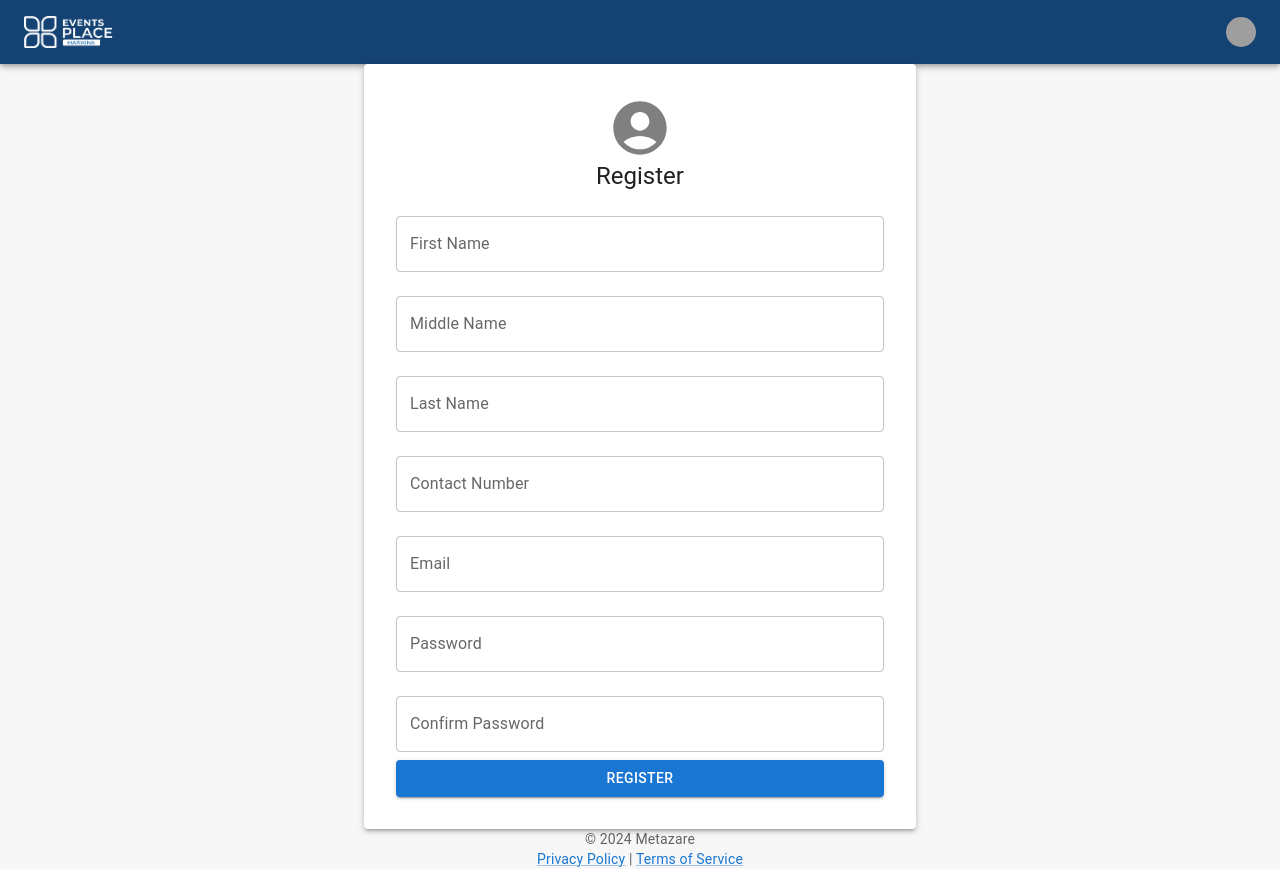
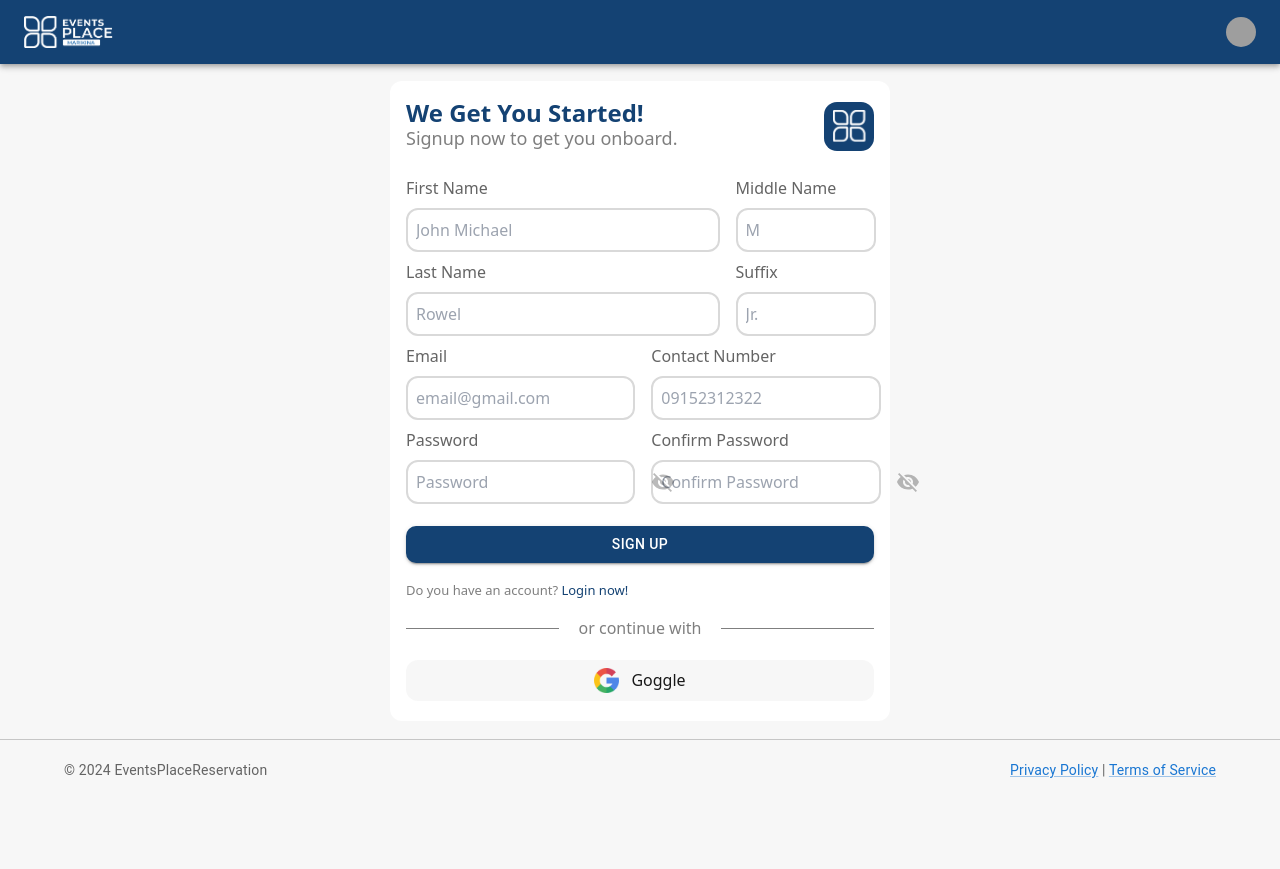
Before and after one commit to Metazare/Events-Place-Reservation-System, a React (Create React App) app in the folder client/: page /register in a window 1280 px wide. After the commit the page ends 800 px from the top, so only its background shows below. Built offline with nearby package versions, Linux system fonts and the light colour scheme; no server answers; grey boxes are pictures that could not be loaded.

Commit message:
feat: create register page with validation

```diff
--- a/client/src/Layouts/CardBaseLoginRegister.tsx
+++ b/client/src/Layouts/CardBaseLoginRegister.tsx
@@ -5,10 +5,11 @@ interface PropsType{
   title:string
   subTitle:string
   children:any
+  otherStyle?:string
 }
-function CardBaseLoginRegister({title,subTitle,children}:PropsType) {
+function CardBaseLoginRegister({title,subTitle,children,otherStyle}:PropsType) {
   return (
-    <div className='bg-[white] px-4 py-5 rounded-xl w-full max-w-[450px]'>
+    <div className={`bg-[white] px-4 py-5 rounded-xl w-full max-w-[450px] ${otherStyle} `}>
       <div className='flex items-center mb-6'>
         <div className='grow'>
           <h5 className='text-[24px] leading-[24px] font-[600] text-primary'>{title}</h5>
--- a/client/src/Layouts/Footer/Footer.tsx
+++ b/client/src/Layouts/Footer/Footer.tsx
@@ -3,10 +3,10 @@ import { Container, Typography, Link } from '@mui/material';
 
 const Footer: React.FC = () => {
   return (
-    <footer>
-      <Container maxWidth="lg">
-        <Typography variant="body2" color="textSecondary" align="center">
-          &copy; {new Date().getFullYear()} Metazare
+    <footer className='border-t border-[black]/20 py-5'>
+      <Container maxWidth="lg" sx={{display:"flex"}}>
+        <Typography variant="body2"  sx={{flexGrow:1}} color="textSecondary" >
+          &copy; {new Date().getFullYear()} EventsPlaceReservation
         </Typography>
         <Typography variant="body2" color="textSecondary" align="center">
           <Link href="#">Privacy Policy</Link> | <Link href="#">Terms of Service</Link>
--- a/client/src/Pages/Register/Register.tsx
+++ b/client/src/Pages/Register/Register.tsx
@@ -1,116 +1,205 @@
-import React, { useState } from 'react';
-import { Container, Paper, Typography, TextField, Button, Box } from '@mui/material';
-import { AccountCircle} from '@mui/icons-material';
+import { useFormik } from 'formik';
+import { useNavigate } from 'react-router-dom';
 
-// Hooks
-import { useRegister } from '../../Hooks/useAuth';
+//assets
+import GoogleIcon from "../../Images/Logo/google.png"
+
+// Components
+import CardBaseLoginRegister from 'src/Layouts/CardBaseLoginRegister';
+import TextField from 'src/Components/TextField';
+import {  Button, Box} from '@mui/material';
 
 export default function Register() {
-  const { register } = useRegister();
+  const navigate = useNavigate();
+  const LoginForm = useFormik({
+    initialValues: {
+      firstName:'',
+      middleName:'',
+      lastName:'',
+      suffix:'',
+      contactNumber:'',
+      email: '',
+      password: '',
+      confirmPassword:''
+    },
+    validate: values => {
+      let error:{ firstName?:string, middleName?:string, lastName?:string, suffix?:string, contactNumber?:string, email?: string, password?:string, confirmPassword?:string} = {};
 
-  const [firstName, setFirstName] = useState('');
-  const [middleName, setMiddleName] = useState('');
-  const [lastName, setLastName] = useState('');
-  const [contactNum, setContactNum] = useState('');
-  const [email, setEmail] = useState('');
-  const [password, setPassword] = useState('');
-  const [confirmPassword, setConfirmPassword] = useState('');
+      if(!values.firstName) error.firstName = "First Name is required"
+      if(!values.middleName) error.middleName = "Middle Name is required"
+      if(!values.lastName) error.lastName = "Last Name is required"
+      if(!values.suffix) error.suffix = "Middle Name is required"
+      if(!values.contactNumber) error.contactNumber = "Contact Number is required"
+      if(!values.confirmPassword) error.confirmPassword = "Confirm Password is required"
+      if (!/\S+@\S+\.\S+/.test(values.email)) error.email = "Invalid email format";
+      if(!values.email) error.email = "Email is required"
+      if(!values.password) error.password = "Password is required"
 
-  const handleRegister = () => {
-    register({
-      first: firstName,
-      middle: middleName,
-      last: lastName,
-      contact: parseInt(contactNum),
-      email: email,
-      password: password,
-      role:'renter'
-    });
-  };
+      return error;
+    },
+    onSubmit: values => {
+      console.log(values)
+    }
+  })
 
   return (
-    <Container maxWidth="sm">
-      <Paper elevation={3} style={{ padding: '2rem' }}>
-        <Box display="flex" justifyContent="center">
-          <AccountCircle style={{ fontSize: 64, color: 'gray' }} />
-        </Box>
-        <Typography variant="h5" align="center" gutterBottom>
-          Register
-        </Typography>
-        <form>
+    <div className='grow w-full flex justify-center items-center p-4'>
+      <CardBaseLoginRegister title={"We Get You Started!"} subTitle={"Signup now to get you onboard."} otherStyle="max-w-[500px]">
+        <div className='flex flex-col gap-2'>
+          {/* First Name & Middle Name */}
+          <Box className='grid' sx={{
+            display: 'grid',
+            gap:"1em",
+            gridTemplateColumns: {
+              xs: '1fr', // When screen size is small, each column takes 1fr
+              sm: '67% 30%' // When screen size is large, first column takes 60% and second column takes 40%
+            },
+          }}>
             <TextField
+              attr={{
+                placeholder:"John Michael",
+                name:"firstName",
+                values:LoginForm.values.firstName,
+              }}
               label="First Name"
-            variant="outlined"
-            fullWidth
-            margin="normal"
-            value={firstName}
-            onChange={(e) => setFirstName(e.target.value)}
-          />
-
-          <TextField
-            label="Middle Name"
-            variant="outlined"
-            fullWidth
-            margin="normal"
-            value={middleName}
-            onChange={(e) => setMiddleName(e.target.value)}
-          />
-
-          <TextField
-            label="Last Name"
-            variant="outlined"
-            fullWidth
-            margin="normal"
-            value={lastName}
-            onChange={(e) => setLastName(e.target.value)}
-          />
-
-          <TextField
-            label="Contact Number"
-            variant="outlined"
-            fullWidth
-            margin="normal"
-            value={contactNum}
-            type='number'
-            onChange={(e) => setContactNum(e.target.value)}
-          />
-
-          <TextField
-            label="Email"
-            variant="outlined"
-            fullWidth
-            margin="normal"
-            value={email}
-            onChange={(e) => setEmail(e.target.value)}
+              type="text"
+              handleChange={LoginForm.handleChange}
+              error={LoginForm.touched.firstName && LoginForm.errors.firstName !== undefined}
+              errorMessages={LoginForm.errors.firstName}
             />
             <TextField
-            label="Password"
-            variant="outlined"
-            type="password"
-            fullWidth
-            margin="normal"
-            value={password}
-            onChange={(e) => setPassword(e.target.value)}
+              attr={{
+                placeholder:"M",
+                name:"middleName",
+                values:LoginForm.values.middleName,
+              }}
+              label="Middle Name"
+              type="text"
+              handleChange={LoginForm.handleChange}
+              error={LoginForm.touched.middleName && LoginForm.errors.middleName !== undefined}
+              errorMessages={LoginForm.errors.middleName}
+            />
+          </Box>
+          {/* Last Name & Suffix */}
+          <Box className='grid' sx={{
+            display: 'grid',
+            gap:"1em",
+            gridTemplateColumns: {
+              xs: '1fr', // When screen size is small, each column takes 1fr
+              sm: '67% 30%' // When screen size is large, first column takes 60% and second column takes 40%
+            },
+          }}>
+            <TextField
+              attr={{
+                placeholder:"Rowel",
+                name:"lastName",
+                values:LoginForm.values.lastName,
+              }}
+              label="Last Name"
+              type="text"
+              handleChange={LoginForm.handleChange}
+              error={LoginForm.touched.lastName && LoginForm.errors.lastName !== undefined}
+              errorMessages={LoginForm.errors.lastName}
             />
             <TextField
+              attr={{
+                placeholder:"Jr.",
+                name:"suffix",
+                values:LoginForm.values.suffix,
+              }}
+              label="Suffix"
+              type="text"
+              handleChange={LoginForm.handleChange}
+              error={LoginForm.touched.suffix && LoginForm.errors.suffix !== undefined}
+              errorMessages={LoginForm.errors.suffix}
+            />
+          </Box>
+          {/* Email & Contact Number */}
+          <Box className='grid' sx={{
+            display: 'grid',
+            gap:"1em",
+            gridTemplateColumns: {
+              xs: '1fr', // When screen size is small, each column takes 1fr
+              sm: '49% 49%' // When screen size is large, first column takes 60% and second column takes 40%
+            },
+          }}>
+            <TextField
+              attr={{
+                placeholder:"email@gmail.com",
+                name:"email",
+                values:LoginForm.values.email,
+              }}
+              label="Email"
+              type="text"
+              handleChange={LoginForm.handleChange}
+              error={LoginForm.touched.email && LoginForm.errors.email !== undefined}
+              errorMessages={LoginForm.errors.email}
+            />
+            <TextField
+              attr={{
+                placeholder:"09152312322",
+                name:"contactNumber",
+                values:LoginForm.values.contactNumber,
+              }}
+              label="Contact Number"
+              type="text"
+              handleChange={LoginForm.handleChange}
+              error={LoginForm.touched.contactNumber && LoginForm.errors.contactNumber !== undefined}
+              errorMessages={LoginForm.errors.contactNumber}
+            />
+          </Box>
+          {/* Password & Confirm Password */}
+          <Box className='grid' sx={{
+            display: 'grid',
+            gap:"1em",
+            gridTemplateColumns: {
+              xs: '1fr', // When screen size is small, each column takes 1fr
+              sm: '49% 49%' // When screen size is large, first column takes 60% and second column takes 40%
+            },
+          }}>
+            <TextField
+              attr={{
+                placeholder:"Password",
+                name:"password",
+                values:LoginForm.values.password,
+              }}
+              label="Password"
+              type="password"
+              handleChange={LoginForm.handleChange}
+              error={LoginForm.touched.password && LoginForm.errors.password !== undefined}
+              errorMessages={LoginForm.errors.password}
+            />
+            <TextField
+              attr={{
+                placeholder:"Confirm Password",
+                name:"confirmPassword",
+                values:LoginForm.values.confirmPassword,
+              }}
               label="Confirm Password"
-            variant="outlined"
               type="password"
-            fullWidth
-            margin="normal"
-            value={confirmPassword}
-            onChange={(e) => setConfirmPassword(e.target.value)}
+              handleChange={LoginForm.handleChange}
+              error={LoginForm.touched.confirmPassword && LoginForm.errors.confirmPassword !== undefined}
+              errorMessages={LoginForm.errors.confirmPassword}
             />
-          <Button
-            variant="contained"
-            color="primary"
-            fullWidth
-            onClick={handleRegister}
-          >
-            Register
+          </Box>
+
+
+          <Button variant="contained" onClick={()=>{LoginForm.handleSubmit()}} sx={{ marginTop:"1em", background:"#144273", color: "white", borderRadius:"10px"}}>
+            Sign Up
           </Button>
-        </form>
-      </Paper>
-    </Container>
+          <p className='text-[13px] mt-[10px]'><span className='opacity-50'>Do you have an account? </span> <span className='opacity-100 cursor-pointer text-primary font-[500]' onClick={()=>{navigate("/login")}}>Login now!</span></p>
+          <div className='mt-[.5em] flex gap-5 items-center'>
+            <hr className='grow opacity-50'/>
+            <p className='opacity-50'>or continue with</p>
+            <hr className='grow opacity-50'/>
+          </div>
+
+          <div className='w-full flex gap-3 justify-center bg-[#F7F7F7] p-2 cursor-pointer hover:bg-[#e9e9e9] mt-3 rounded-xl opacity-90 font-[4  00]' style={{transition:"all .3s ease-in-out"}}>
+            <img src={GoogleIcon} alt="" width={"25px"}/>
+            <p>Goggle</p>
+          </div>
+        </div>
+      </CardBaseLoginRegister>
+    </div>
   );
 };
```
Also changed, not shown: client/src/Pages/Login/Login.tsx (+0 -8 lines). Lines whose indentation alone changed are shown as unchanged.
